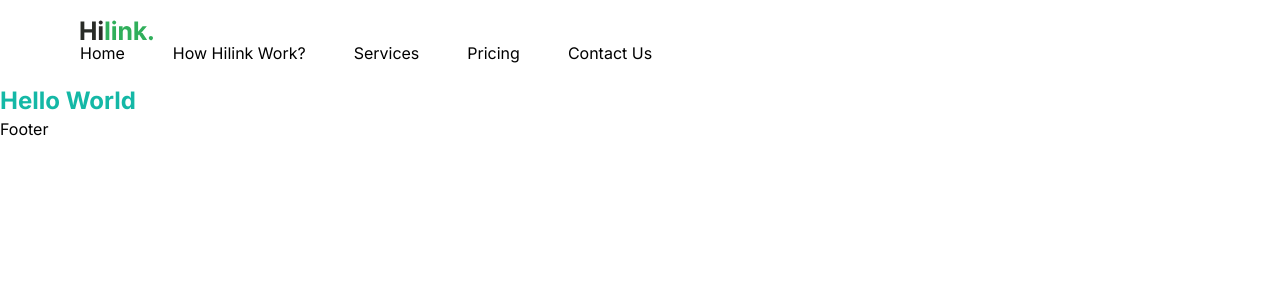
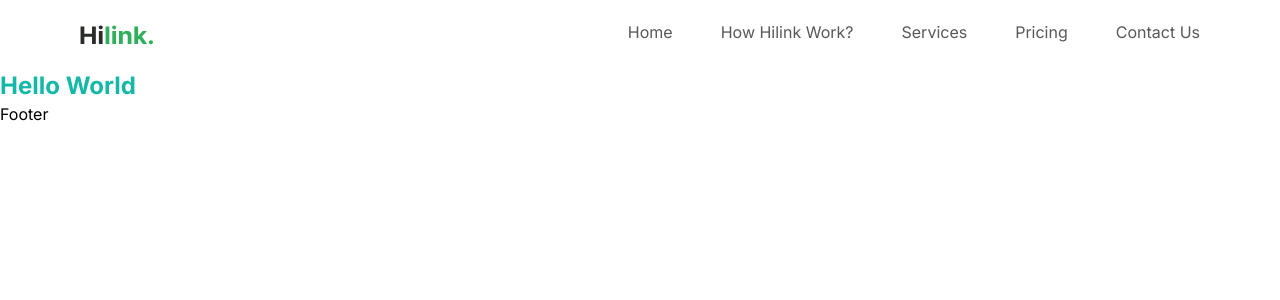
Before and after one commit to veronicaarojas/travel-app, a Next.js app: page / in a window 1280 px wide. Shown: the top 300 px of the page. Built offline with nearby package versions, Linux system fonts and the light colour scheme.

Commit message:
style navlinks

```diff
--- a/components/Navbar.tsx
+++ b/components/Navbar.tsx
@@ -5,7 +5,7 @@ import Link from "next/link"
 
 export const Navbar = () => {
   return (
-    <nav className="flex-between
+    <nav className="flexBetween
     max-container padding-container relative z-30 py-5">
       <Link
       href="/">
@@ -14,18 +14,19 @@ export const Navbar = () => {
         width={74}
         height={29}
         alt="hilink logo" />
+      </Link>
 
-        <ul className="hidden h-full gap-12 lg:flex">
+      <ul className="hidden h-full gap-12 lg:flex">
         {NAV_LINKS.map((link) => (
           <Link
           href={link.href}
-          key={link.key}>
+          key={link.key}
+          className='regular-16 text-gray-50 flexCenter cursor-pointer
+          pb-1.5 transition-all hover:font-bold'>
             {link.label}
           </Link>
         ))}
         </ul>
-
-      </Link>
     </nav>
   )
 }
```
